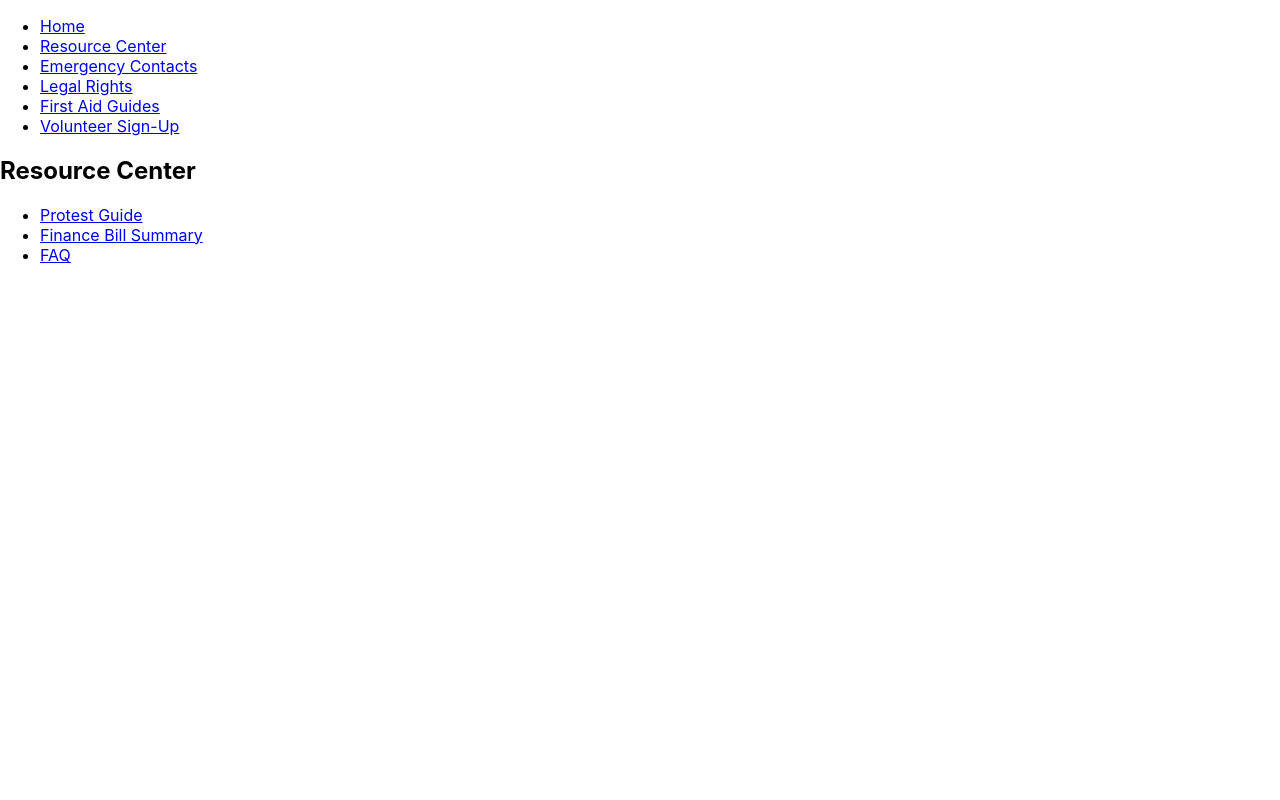
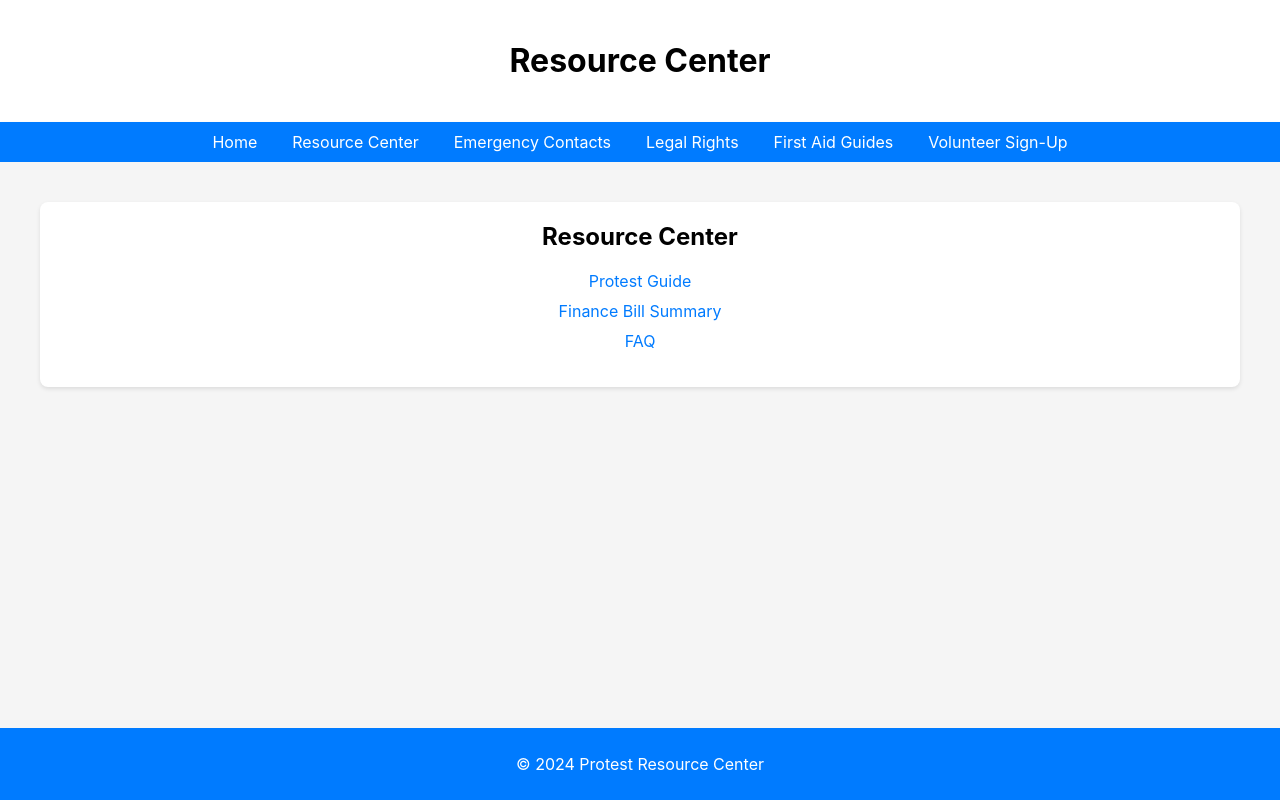
Before and after one commit to kinsiabdirahman/resource_center, a React (Create React App) app: page /resource-center in a window 1280 px wide. Built offline with nearby package versions, Linux system fonts and the light colour scheme.

Commit message:
updated changes

```diff
--- a/package.json
+++ b/package.json
@@ -11,6 +11,7 @@
     "react-dom": "^18.3.1",
     "react-router-dom": "^6.23.1",
     "react-scripts": "5.0.1",
+    "styled-components": "^6.1.11",
     "web-vitals": "^2.1.4"
   },
   "scripts": {
--- a/src/App.css
+++ b/src/App.css
@@ -1,38 +1,65 @@
+body {
+  margin: 0;
+  font-family: -apple-system, BlinkMacSystemFont, 'Segoe UI', 'Roboto', 'Oxygen', 'Ubuntu', 'Cantarell', 'Fira Sans', 'Droid Sans', 'Helvetica Neue', sans-serif;
+  -webkit-font-smoothing: antialiased;
+  -moz-osx-font-smoothing: grayscale;
+  background-color: #f5f5f5;
+}
+
 .App {
   text-align: center;
-}
-
-.App-logo {
-  height: 40vmin;
-  pointer-events: none;
-}
-
-@media (prefers-reduced-motion: no-preference) {
-  .App-logo {
-    animation: App-logo-spin infinite 20s linear;
-  }
+  display: flex;
+  flex-direction: column;
+  min-height: 100vh;
 }
 
 .App-header {
-  background-color: #282c34;
-  min-height: 100vh;
-  display: flex;
-  flex-direction: column;
-  align-items: center;
-  justify-content: center;
-  font-size: calc(10px + 2vmin);
-  color: white;
+  background-color: #fff;
+  padding: 20px;
+  box-shadow: 0 2px 4px rgba(0, 0, 0, 0.1);
 }
 
-.App-link {
-  color: #61dafb;
+.App-navbar {
+  display: flex;
+  justify-content: center;
+  background-color: #007bff;
+  padding: 10px;
+  box-shadow: 0 2px 4px rgba(0, 0, 0, 0.1);
 }
 
-@keyframes App-logo-spin {
-  from {
-    transform: rotate(0deg);
-  }
-  to {
-    transform: rotate(360deg);
-  }
+.App-navbar ul {
+  list-style: none;
+  display: flex;
+  gap: 15px;
+  padding: 0;
+  margin: 0;
 }
+
+.App-navbar li {
+  display: inline;
+}
+
+.App-navbar a {
+  color: white;
+  text-decoration: none;
+  padding: 5px 10px;
+  border-radius: 5px;
+  transition: background-color 0.3s;
+}
+
+.App-navbar a:hover {
+  background-color: #0056b3;
+}
+
+.App-main {
+  flex: 1;
+  padding: 20px;
+  background-color: #f5f5f5;
+}
+
+.App-footer {
+  background-color: #007bff;
+  padding: 10px;
+  color: white;
+  text-align: center;
+}
--- a/src/App.js
+++ b/src/App.js
@@ -5,12 +5,16 @@ import EmergencyContacts from './EmergencyContacts';
 import LegalRights from './LegalRights';
 import FirstAidGuides from './FirstAidGuides';
 import VolunteerSignup from './VolunteerSignup';
+import './App.css'; // Import the CSS file
 
 const App = () => {
   return (
     <Router>
-            <div>
-                <nav>
+      <div className="App">
+        <header className="App-header">
+          <h1>Resource Center</h1>
+        </header>
+        <nav className="App-navbar">
           <ul>
             <li><Link to="/">Home</Link></li>
             <li><Link to="/resource-center">Resource Center</Link></li>
@@ -20,14 +24,19 @@ const App = () => {
             <li><Link to="/volunteer-signup">Volunteer Sign-Up</Link></li>
           </ul>
         </nav>
+        <main className="App-main">
           <Routes>
-                    <Route path="/" element={<div><h1>Welcome to the Protest Resource Centemnmr</h1></div>} />
+            <Route path="/" element={<div><h2>Welcome to the  Resource Center</h2></div>} />
             <Route path="/resource-center" element={<ResourceCenter />} />
             <Route path="/emergency-contacts" element={<EmergencyContacts />} />
             <Route path="/legal-rights" element={<LegalRights />} />
             <Route path="/first-aid-guides" element={<FirstAidGuides />} />
             <Route path="/volunteer-signup" element={<VolunteerSignup />} />
           </Routes>
+        </main>
+        <footer className="App-footer">
+          <p>© 2024 Protest Resource Center</p>
+        </footer>
       </div>
     </Router>
   );
--- /dev/null
+++ b/src/ResourceCenter.css
@@ -0,0 +1,30 @@
+.ResourceCenter {
+    background-color: #fff;
+    padding: 20px;
+    margin: 20px;
+    box-shadow: 0 2px 4px rgba(0, 0, 0, 0.1);
+    border-radius: 8px;
+  }
+
+  .ResourceCenter h2 {
+    margin-top: 0;
+  }
+
+  .ResourceCenter ul {
+    list-style: none;
+    padding: 0;
+  }
+
+  .ResourceCenter li {
+    margin-bottom: 10px;
+  }
+
+  .ResourceCenter a {
+    text-decoration: none;
+    color: #007bff;
+    transition: color 0.3s;
+  }
+
+  .ResourceCenter a:hover {
+    color: #0056b3;
+  }
--- a/src/ResourceCenter.js
+++ b/src/ResourceCenter.js
@@ -1,4 +1,5 @@
 import React from 'react';
+import './ResourceCenter.css'; // Import the CSS file for Resource Center
 
 const flyers = [
   { name: 'Protest Guide', link: '/resources/protest-guide.pdf' },
@@ -8,7 +9,7 @@ const flyers = [
 
 const ResourceCenter = () => {
   return (
-        <div>
+    <div className="ResourceCenter">
       <h2>Resource Center</h2>
       <ul>
         {flyers.map((flyer, index) => (
```
Also changed, not shown: public/index.html (+14 -8 lines), 1 other file (tests, documents, lock files or other folders). Lines whose indentation alone changed are shown as unchanged.
